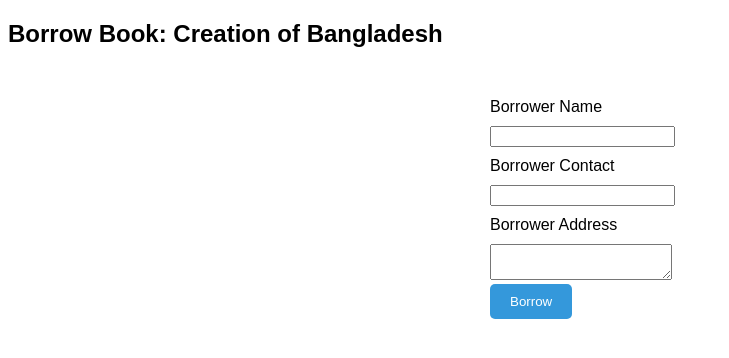
After one commit to Ashfaq3442/library-management, a Django app: page /books/borrow/1/ in a window 1280 px wide. The commit adds this page. Shown: the top 358 px of the page, without its empty margins (0-729 px from the left). Run offline with Django 5.2, Linux system fonts and the light colour scheme; data comes from the database, SQL or seed files in the repository; both versions use the stored data as it was after the commit.

Commit message:
To manage the borrowing process of a book

```diff
--- a/books/templates/books/book_list.html
+++ b/books/templates/books/book_list.html
@@ -52,7 +52,7 @@
             cursor: pointer;
             border-radius: 5px;
         }
-        .return-btn {
+        .return-btn, .borrow-btn {
             padding: 5px 10px;
             background-color: #f39c12;
             color: white;
@@ -77,7 +77,7 @@
                 <th>Author</th>
                 <th>Availability</th>
                 <th>Borrower Details</th>
-                <th>Return</th>
+                <th>Actions</th>
             </tr>
         </thead>
         <tbody>
@@ -106,7 +106,7 @@
                     {% if not book.is_available %}
                         <a href="{% url 'return_book' book.id %}" class="return-btn">Return</a>
                     {% else %}
-                        ---
+                        <a href="{% url 'return_book' book.id %}" class="return-btn">Return</a>
                     {% endif %}
                 </td>
             </tr>
--- /dev/null
+++ b/books/templates/books/borrow_book.html
@@ -0,0 +1,46 @@
+<!DOCTYPE html>
+<html>
+<head>
+    <title>Borrow Book</title>
+    <style>
+        body {
+            font-family: Arial, sans-serif;
+        }
+        form {
+            width: 300px;
+            margin: 50px auto;
+        }
+        label, input {
+            display: block;
+            margin-bottom: 10px;
+        }
+        input[type="submit"] {
+            padding: 10px 20px;
+            background-color: #3498db;
+            color: white;
+            border: none;
+            cursor: pointer;
+            border-radius: 5px;
+        }
+        input[type="submit"]:hover {
+            background-color: #2980b9;
+        }
+    </style>
+</head>
+<body>
+    <h2>Borrow Book: {{ book.title }}</h2>
+    <form method="POST">
+        {% csrf_token %}
+        <label for="borrower_name">Borrower Name</label>
+        <input type="text" id="borrower_name" name="borrower_name" required>
+
+        <label for="borrower_contact">Borrower Contact</label>
+        <input type="text" id="borrower_contact" name="borrower_contact" required>
+
+        <label for="borrower_address">Borrower Address</label>
+        <textarea id="borrower_address" name="borrower_address" required></textarea>
+
+        <input type="submit" value="Borrow">
+    </form>
+</body>
+</html>
--- a/books/urls.py
+++ b/books/urls.py
@@ -4,5 +4,6 @@ from . import views
 urlpatterns = [
     path('add/', views.add_book, name='add_book'),
     path('', views.book_list, name='book_list'),
+    path('borrow/<int:book_id>/', views.borrow_book, name='borrow_book'),
     path('return/<int:book_id>/', views.return_book, name='return_book'),
 ]
--- a/books/views.py
+++ b/books/views.py
@@ -16,6 +16,7 @@ def book_list(request):
     books = Book.objects.all()
     return render(request, 'books/book_list.html', {'books': books})
 
+
 # Mark a book as returned (available)
 def return_book(request, book_id):
     book = get_object_or_404(Book, id=book_id)
@@ -26,4 +27,25 @@ def return_book(request, book_id):
     book.borrower_address = ''
     book.save()
     return redirect('book_list')
-# Create your views here.
+
+
+
+# Borrow a book and mark it as unavailable
+def borrow_book(request, book_id):
+    book = get_object_or_404(Book, id=book_id)
+
+    if request.method == "POST":
+        borrower_name = request.POST.get('borrower_name')
+        borrower_contact = request.POST.get('borrower_contact')
+        borrower_address = request.POST.get('borrower_address')
+
+        # Update the book status to unavailable and save the borrower details
+        book.is_available = False
+        book.borrower_name = borrower_name
+        book.borrower_contact = borrower_contact
+        book.borrower_address = borrower_address
+        book.save()
+
+        return redirect('book_list')
+
+    return render(request, 'books/borrow_book.html', {'book': book})
```
Also changed, not shown: db.sqlite3.
